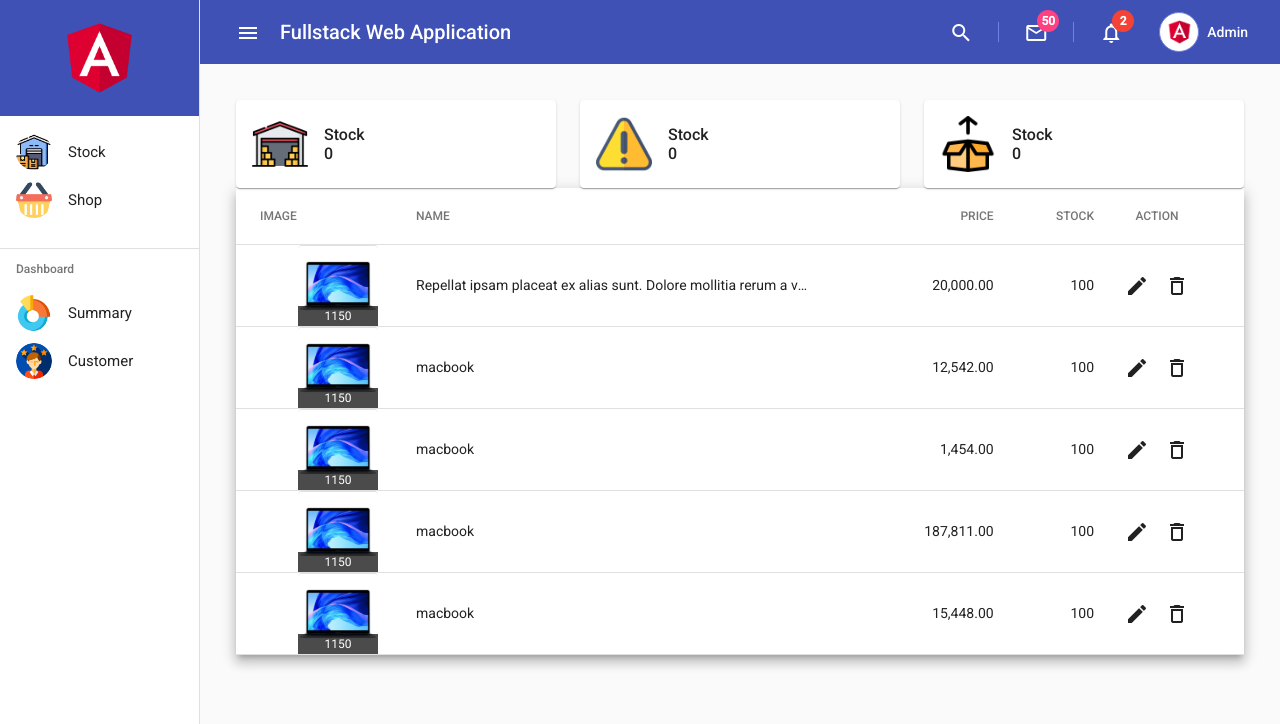
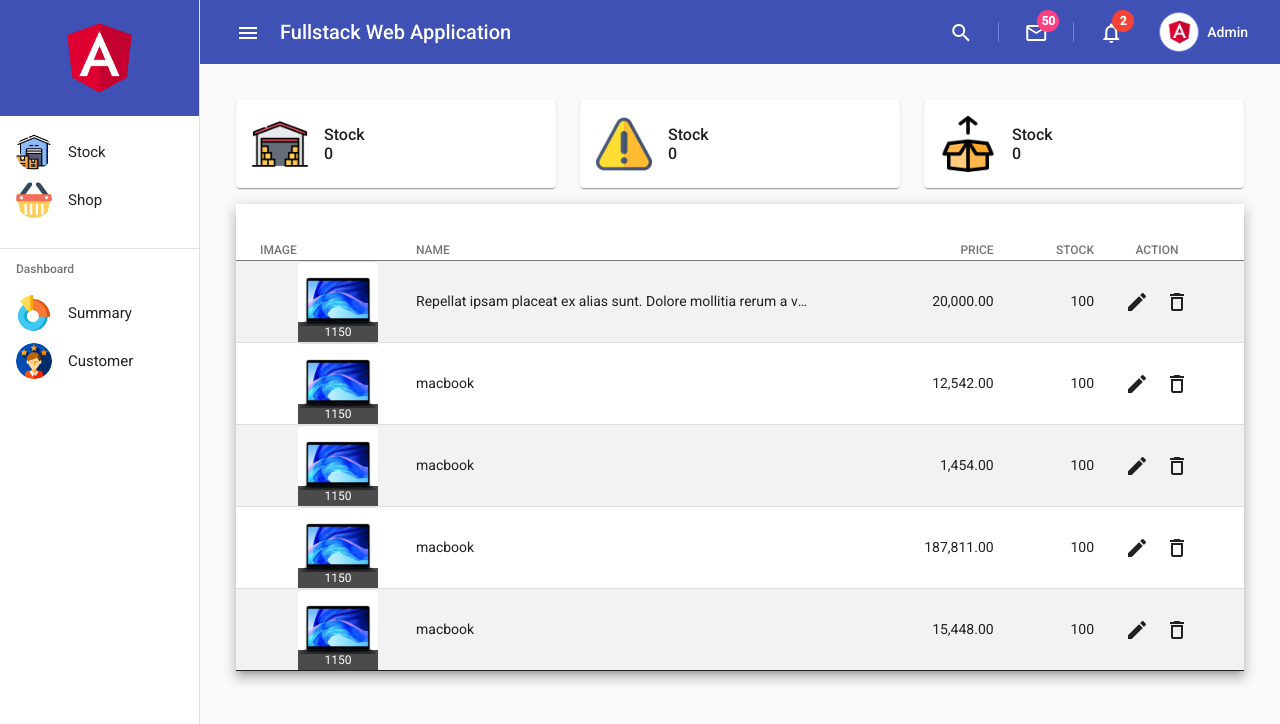
Before and after one commit to iiimomoniii/Intro-fullstack-frontend, an Angular app: page /stock in a window 1280 px wide. Shown: the top 724 px of the page. Built offline with nearby package versions, Linux system fonts and the light colour scheme.

Commit message:
edit stock => datatable
Vertical alignment => align-middle |
 mt-3 => space between datatable and top box

```diff
--- a/src/app/components/menus/stock/stock-home/stock-home.component.html
+++ b/src/app/components/menus/stock/stock-home/stock-home.component.html
@@ -32,13 +32,13 @@
 </div>
 
 <!-- table -->
-<table mat-table [dataSource]="dataSource" class="mat-elevation-z8 w-100">
+<table mat-table [dataSource]="dataSource" class="mat-elevation-z8 w-100 mt-3 table table-striped table-hover">
 
   <ng-container matColumnDef="image">
     <th mat-header-cell *matHeaderCellDef class="text-uppercase"> Image </th>
     <td mat-cell *matCellDef="let data">
       <div class="over-lay mx-auto d-block border-top border-left border-right rounded-top">
-        <img [src]="data.image" class="img-fluid bg-light rounded-top" alt="">
+        <img [src]="data.image" class="w-100 bg-light rounded-top" alt="">
         <div class="over-lay-text text-center mat-small">1150</div>
       </div>
     </td>
@@ -46,22 +46,22 @@
 
   <ng-container matColumnDef="name">
     <th mat-header-cell *matHeaderCellDef class="text-uppercase"> Name </th>
-    <td mat-cell *matCellDef="let data" class="text-truncate"> {{ data.name}} </td>
+    <td mat-cell *matCellDef="let data" class="align-middle text-truncate"> {{ data.name}} </td>
   </ng-container>
 
   <ng-container matColumnDef="price">
     <th mat-header-cell *matHeaderCellDef class="text-uppercase text-end"> Price </th>
-    <td mat-cell *matCellDef="let data" class="text-end"> {{ data.price | number : '1.2-2' }} </td>
+    <td mat-cell *matCellDef="let data" class="align-middle text-end"> {{ data.price | number : '1.2-2' }} </td>
   </ng-container>
 
   <ng-container matColumnDef="stock">
     <th mat-header-cell *matHeaderCellDef class="text-uppercase text-end"> Stock </th>
-    <td mat-cell *matCellDef="let data" class="text-end"> {{ data.stock | number }} </td>
+    <td mat-cell *matCellDef="let data" class="align-middle text-end"> {{ data.stock | number }} </td>
   </ng-container>
 
   <ng-container matColumnDef="action">
     <th mat-header-cell *matHeaderCellDef class="text-uppercase text-center"> Action </th>
-    <td mat-cell *matCellDef="let data" class="text-center">
+    <td mat-cell *matCellDef="let data" class="align-middle text-center">
       <button mat-icon-button>
         <mat-icon>edit_outline</mat-icon>
       </button>
```
